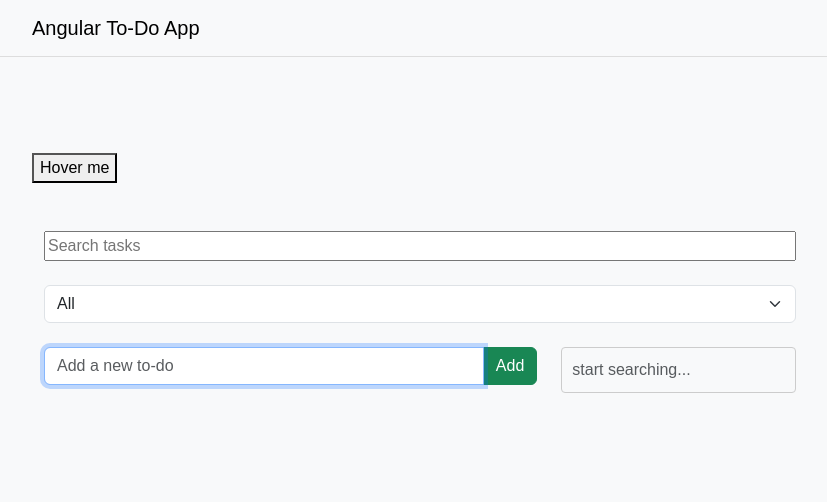
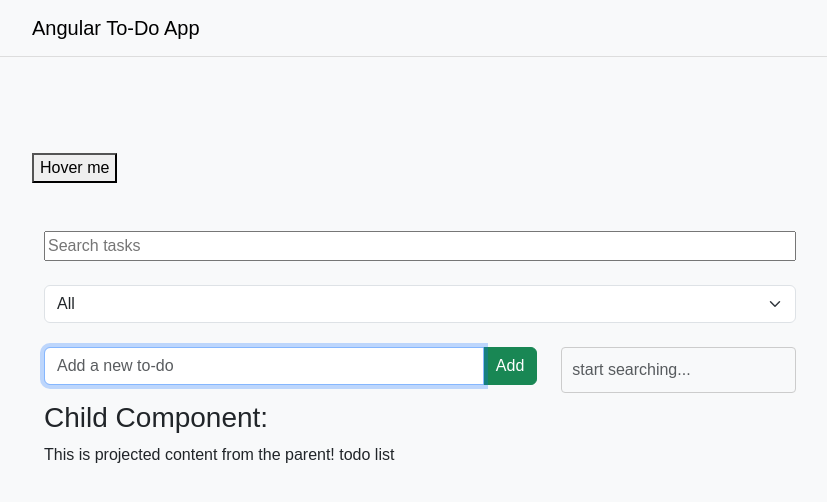
Before and after one commit to DevSatyaEva/angular-todo, an Angular app: page /todo in a window 1280 px wide. Shown: the top 502 px of the page, without its empty margins (220-1047 px from the left). Built offline with nearby package versions, Linux system fonts and the light colour scheme.

Commit message:
Small Test cases

```diff
--- a/src/app/features/todo/components/child/child.component.ts
+++ b/src/app/features/todo/components/child/child.component.ts
@@ -4,15 +4,29 @@ import {
   OnChanges,
   SimpleChanges,
   OnInit,
+  ContentChild,
+  AfterContentInit,
+  ElementRef,
 } from '@angular/core';
 
 @Component({
   selector: 'app-child',
-  template: `<p>{{ message }}</p>`,
+  template: `<div>
+    <h3>Child Component:</h3>
+    <ng-content></ng-content>
+  </div>`,
 })
-export class ChildComponent implements OnChanges, OnInit {
+export class ChildComponent implements OnChanges, OnInit, AfterContentInit {
   @Input() inputData!: string;
   message: string = '';
+  @ContentChild('projectedContent', { static: false }) content!: ElementRef;
+
+  ngAfterContentInit() {
+    console.log(
+      'Projected content initialized:',
+      this.content?.nativeElement.textContent
+    );
+  }
 
   constructor() {
     console.log('Constructor: Component instance created.');
--- a/src/app/features/todo/components/todo-list/todo-list.component.html
+++ b/src/app/features/todo/components/todo-list/todo-list.component.html
@@ -15,7 +15,9 @@
       <button class="btn btn-danger btn-sm" (click)="deleteTodoHandler(i)">Delete</button>
     </li>
   </ul> -->
-<!-- <app-child [inputData]="parentData"></app-child> -->
+<app-child [inputData]="parentData">
+  <p #projectedContent>This is projected content from the parent! todo list</p>
+</app-child>
 
 <div
   *ngFor="let todo of filteredTodos; let i = index"
--- a/src/app/features/todo/components/todo-list/todo-list.component.ts
+++ b/src/app/features/todo/components/todo-list/todo-list.component.ts
@@ -31,6 +31,10 @@ export class TodoListComponent {
     if (changes['searchTerm'] || changes['statusFilter']) {
       this.applyFilters();
     }
+  }
+
+  ngDoCheck(): void {
+    console.log('...ng do check runnning...'); // it detects every actions
   }
 
   private applyFilters(): void {
```
